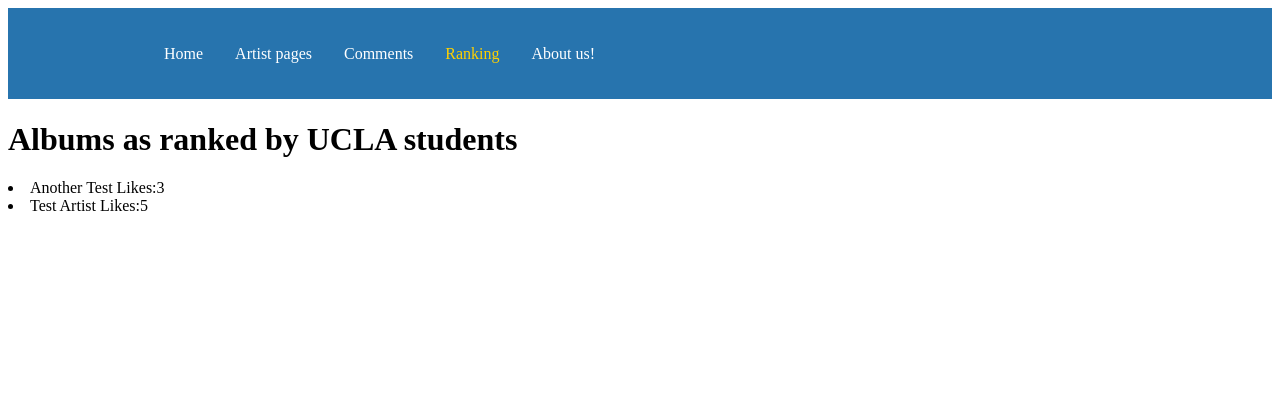
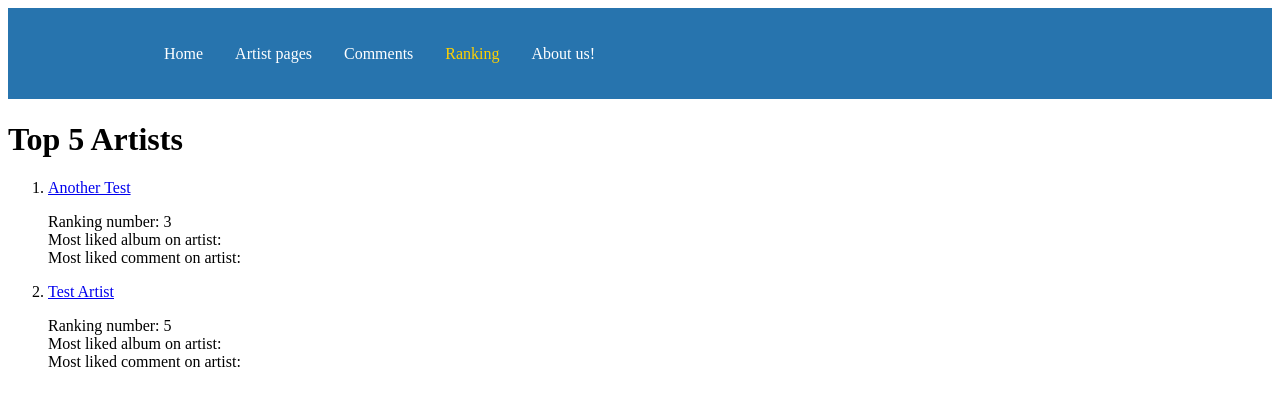
Before and after one commit to Powell-Cat-Fan-Club/CS-35L-Bruin-Tunes, a React (Create React App) app: page /list in a window 1280 px wide. Shown: the top 406 px of the page. Built offline with nearby package versions, Linux system fonts and the light colour scheme.

Commit message:
Added links to artists

```diff
--- a/src/pages/list.js
+++ b/src/pages/list.js
@@ -1,6 +1,14 @@
 //credit to https://www.geeksforgeeks.org/how-to-create-a-multi-page-website-using-react-js/
 import React from 'react';
 import { getArtists } from "./artist-data";
+import { useState } from 'react';
+import {
+  BrowserRouter as Router,
+  Switch,
+  Route,
+  Link
+} from "react-router-dom";
+
 const List = () => {
 
   //Get artists
@@ -10,17 +18,26 @@ const List = () => {
   let toSort = [].concat(artists);
   toSort.sort((a,b) => a.ranking - b.ranking);
 
+
   //Function to display the list
   let displayRanking = () => {
     return (
-    <div>
-      {toSort.map((artist) => <li>{artist.name + " Likes:" + artist.ranking}</li>)}
+    <div><ol><nav>
+        {toSort.map((artist) =>
+          <li>
+            <Link to={'/artists/' + artist.name}>{artist.name}</Link>
+            <p>{'Ranking number: ' + artist.ranking}<br/>
+            Most liked album on artist: <br/>
+            Most liked comment on artist: </p>
+            </li>
+        )}</nav>
+        </ol>
     </div>
     )
   }
   return (
     <div>
-      <h1>Albums as ranked by UCLA students</h1>
+      <h1>Top 5 Artists</h1>
       {displayRanking()}
     </div>
   );
```
